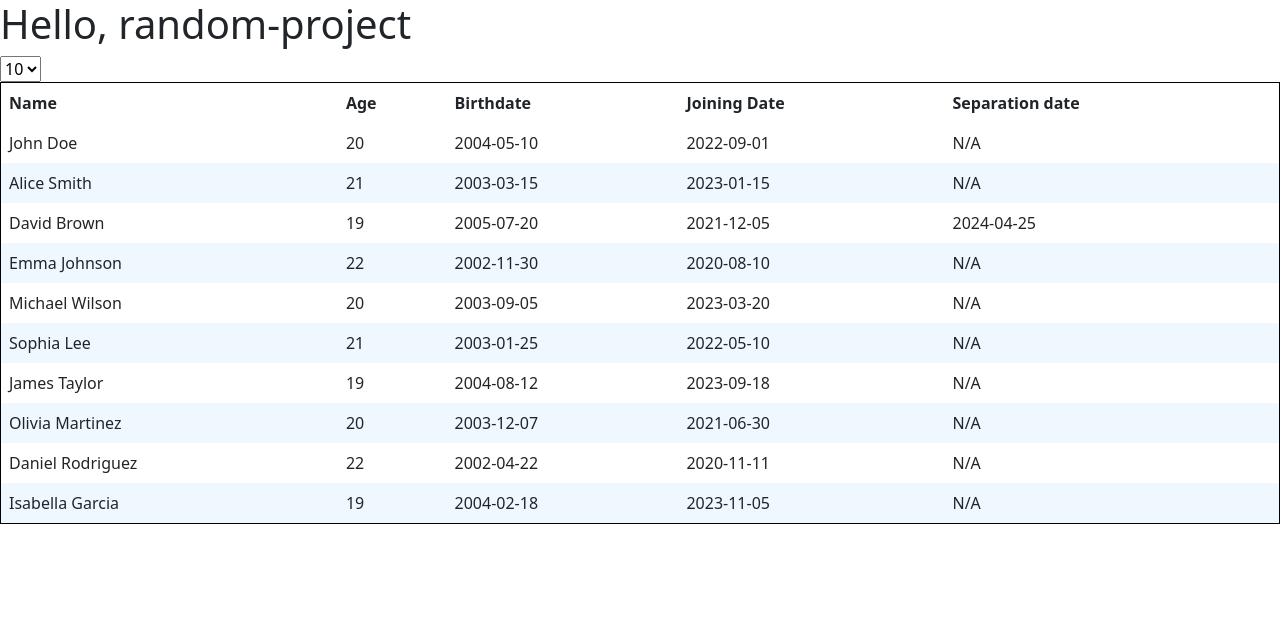
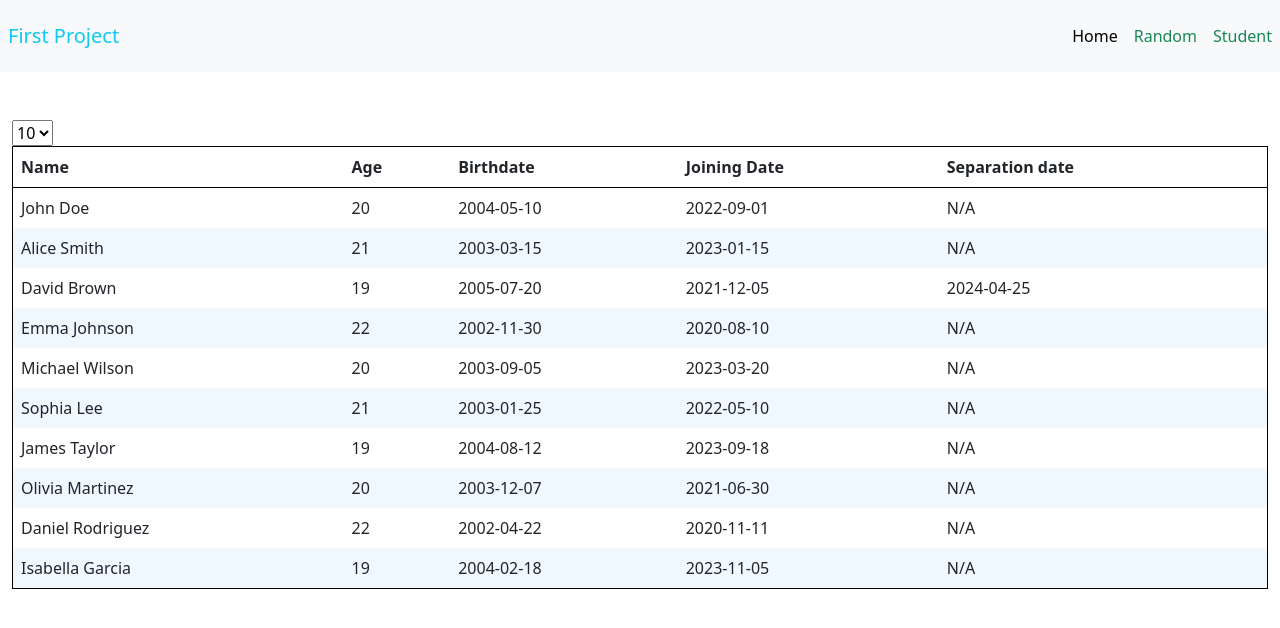
Before and after one commit to devraselmahmud/random-string, an Angular app: page /object-testing in a window 1280 px wide. Shown: the top 628 px of the page. Built offline with nearby package versions, Linux system fonts and the light colour scheme.

Commit message:
Adding navbar

```diff
--- a/src/app/app.component.html
+++ b/src/app/app.component.html
@@ -1,5 +1,22 @@
-<h1>Hello, {{title}}</h1>
 <!-- <app-random-string (click)="{}"></app-random-string>
 <app-object-testing [students]="studentInfo"></app-object-testing> -->
-
+<nav class="navbar navbar-expand-lg navbar-light bg-light">
+    <a class="navbar-brand text-info m-2" href="/">First Project</a>
+    <button class="navbar-toggler" type="button" data-toggle="collapse" data-target="#navbarNav" aria-controls="navbarNav" aria-expanded="false" aria-label="Toggle navigation">
+      <span class="navbar-toggler-icon"></span>
+    </button>
+    <div class="collapse navbar-collapse d-flex flex-row-reverse" id="navbarNav">
+      <ul class="navbar-nav">
+        <li class="nav-item active">
+          <a class="nav-link text-bg-light" href="/">Home</a>
+        </li>
+        <li class="nav-item">
+          <a class="nav-link text-success" routerLink="/random-string">Random</a>
+        </li>
+        <li class="nav-item">
+          <a class="nav-link text-success" routerLink="/object-testing">Student</a>
+        </li>
+      </ul>
+    </div>
+  </nav>
 <router-outlet></router-outlet>
--- a/src/app/app.component.ts
+++ b/src/app/app.component.ts
@@ -1,12 +1,12 @@
 import { ChangeDetectionStrategy, Component } from '@angular/core';
-import { RouterOutlet } from '@angular/router';
+import { RouterLink, RouterOutlet } from '@angular/router';
 import { RandomStringComponent } from './random-string/random-string.component';
 import { ObjectTestingComponent } from './object-testing/object-testing.component';
 
 @Component({
   selector: 'app-root',
   standalone: true,
-  imports: [RouterOutlet, RandomStringComponent, ObjectTestingComponent],
+  imports: [RouterOutlet, RandomStringComponent, ObjectTestingComponent, RouterLink],
   templateUrl: './app.component.html',
   styleUrl: './app.component.css',
   changeDetection: ChangeDetectionStrategy.OnPush
--- a/src/app/object-testing/object-testing.component.css
+++ b/src/app/object-testing/object-testing.component.css
@@ -1,6 +1,10 @@
 table{
     border-collapse: collapse;
     width: 100%;
+    border: 1px solid black;
+}
+
+thead{
     border: 1px solid black;
 }
 
--- a/src/app/object-testing/object-testing.component.html
+++ b/src/app/object-testing/object-testing.component.html
@@ -1,3 +1,4 @@
+<div class="container-fluid mt-5">
     <div>
         <select [(ngModel)]="selectedRows">
             <option value="2">2</option>
@@ -26,3 +27,4 @@
             </tr>
         </tbody>
     </table>
+</div>
```
Also changed, not shown: 1 other file (tests, documents, lock files or other folders). Lines whose indentation alone changed are shown as unchanged.
